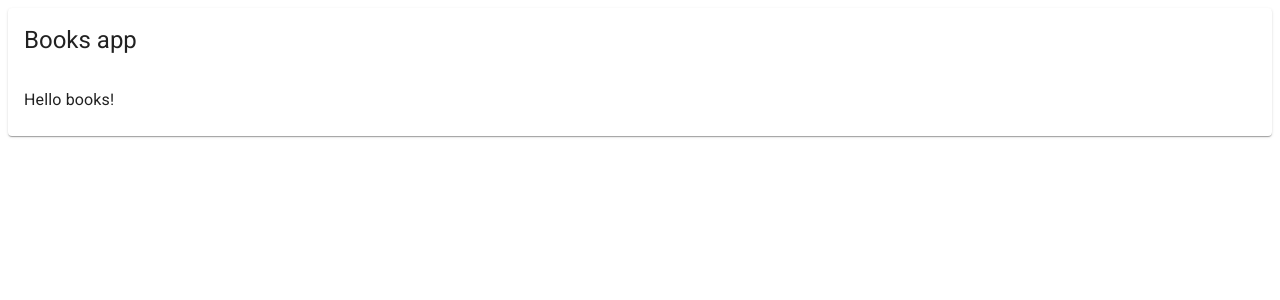
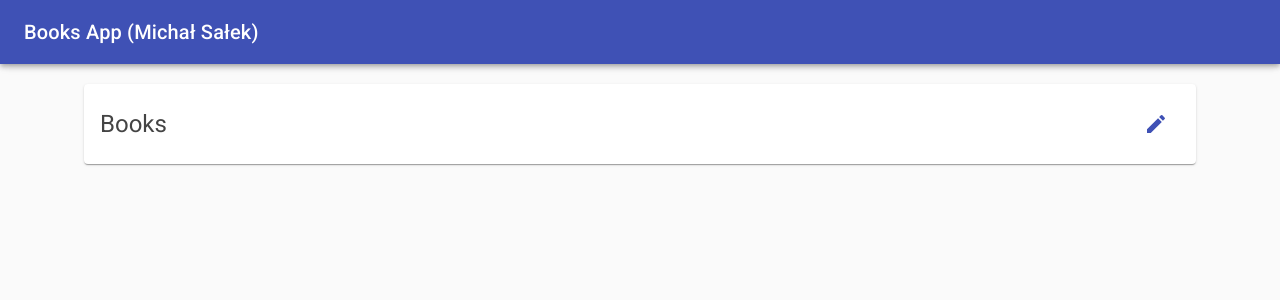
Before and after one commit to MichalSalek/React-CRUD-with-TypeScript, a React (Create React App) app: page / in a window 1280 px wide. Shown: the top 300 px of the page. Built offline with nearby package versions, Linux system fonts and the light colour scheme.

Commit message:
Main bar + Title with create button heading added

```diff
--- a/src/App.js
+++ b/src/App.js
@@ -1,14 +1,35 @@
 import React from 'react';
-import { Card, CardContent, CardHeader, Typography } from '@material-ui/core';
+import CssBaseline from '@material-ui/core/CssBaseline';
+import { makeStyles } from '@material-ui/core/styles';
+import Paper from '@material-ui/core/Paper';
+
+import Header from './components/common/header-bar/header-bar';
+import AppBodyHeadingBar from './components/app-body-heading-bar/app-body-heading-bar';
+
+const useStyles = makeStyles({
+  appBodyHeadingBar: {
+    alignItems: 'center',
+    display: 'flex',
+    justifyContent: 'space-between',
+  },
+  appPaper: {
+    color: '#444',
+    margin: '84px',
+    padding: '1rem',
+  },
+});
 
 function App() {
+  const classes = useStyles();
+
   return (
-    <Card>
-      <CardHeader title="Books app" />
-      <CardContent>
-        <Typography>Hello books!</Typography>
-      </CardContent>
-    </Card>
+    <main>
+      <CssBaseline />
+      <Header />
+      <Paper className={classes.appPaper}>
+        <AppBodyHeadingBar styles={classes.appBodyHeadingBar} />
+      </Paper>
+    </main>
   );
 }
 
--- /dev/null
+++ b/src/components/app-body-heading-bar/app-body-heading-bar.tsx
@@ -0,0 +1,25 @@
+import React from 'react';
+import Typography from '@material-ui/core/Typography';
+import IconButton from '@material-ui/core/IconButton';
+import { Edit } from '@material-ui/icons';
+
+interface IProps {
+  styles: string;
+}
+
+const AppBodyHeadingBar = (props: IProps) => {
+  const { styles } = props;
+  return (
+    <section className={styles}>
+      <Typography variant="h5" color="inherit">
+        Books
+      </Typography>
+      <IconButton aria-label="Create" color="primary">
+        {' '}
+        <Edit />{' '}
+      </IconButton>
+    </section>
+  );
+};
+
+export default AppBodyHeadingBar;
--- /dev/null
+++ b/src/components/common/common-styles.css
@@ -0,0 +1,3 @@
+body {
+  background: #eee;
+}
--- /dev/null
+++ b/src/components/common/header-bar/header-bar.tsx
@@ -0,0 +1,29 @@
+import React from 'react';
+import { makeStyles } from '@material-ui/core/styles';
+import AppBar from '@material-ui/core/AppBar';
+import Toolbar from '@material-ui/core/Toolbar';
+import Typography from '@material-ui/core/Typography';
+
+const useStyles = makeStyles({
+  root: {
+    flexGrow: 1,
+  },
+});
+
+const Header = () => {
+  const classes = useStyles();
+
+  return (
+    <div className={classes.root}>
+      <AppBar>
+        <Toolbar>
+          <Typography variant="h6" color="inherit">
+            Books App (Michał Sałek)
+          </Typography>
+        </Toolbar>
+      </AppBar>
+    </div>
+  );
+};
+
+export default Header;
--- a/src/index.js
+++ b/src/index.js
@@ -2,6 +2,7 @@ import React from 'react';
 import ReactDOM from 'react-dom';
 import App from './App';
 import * as serviceWorker from './serviceWorker';
+import './styles-map';
 
 ReactDOM.render(<App />, document.getElementById('root'));
 
--- /dev/null
+++ b/src/styles-map.js
@@ -0,0 +1,5 @@
+/*
+  Styled with css, because I can't add new packages :-)
+*/
+
+import './components/common/common-styles.css';
```
Also changed, not shown: 1 other file (tests, documents, lock files or other folders).
